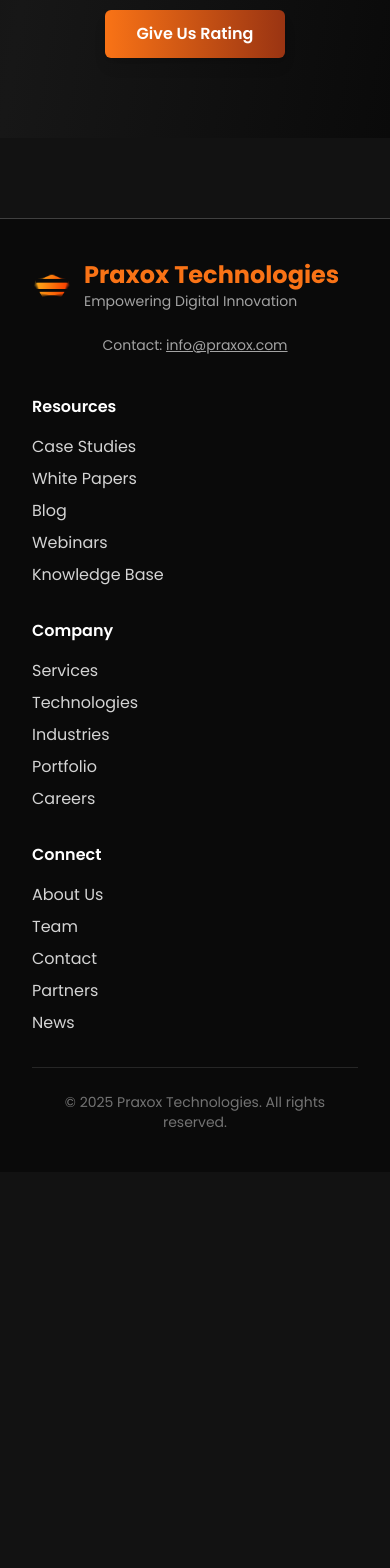
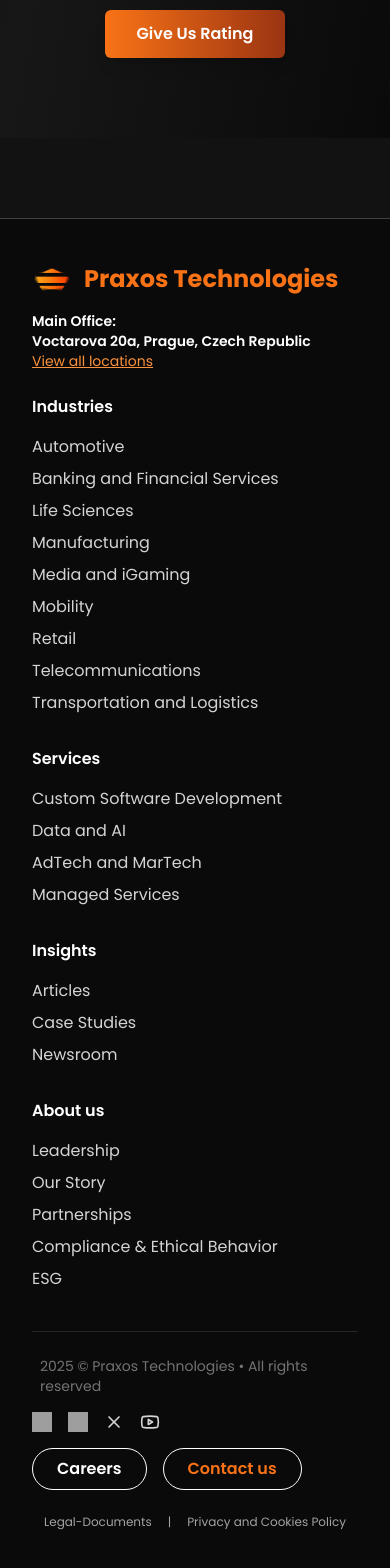
Before and after one commit to sameer6699/praxox-technologies-react-website, a React (Vite) app: page / in a window 390 px wide. Shown: the part 7396-8964 px from the top of the page. Before the commit the page ends 8568 px from the top, so only its background shows below. Built offline with nearby package versions, Linux system fonts and the light colour scheme; grey boxes are pictures that could not be loaded.

Commit message:
Added Footer Section

```diff
--- a/src/components/Footer.jsx
+++ b/src/components/Footer.jsx
@@ -1,72 +1,120 @@
-import { resourcesLinks, platformLinks, communityLinks } from "../constants";
 import logo from "../assets/logo.png";
+import { Linkedin, Instagram, X, Youtube } from "lucide-react";
+
+const industries = [
+  "Automotive",
+  "Banking and Financial Services",
+  "Life Sciences",
+  "Manufacturing",
+  "Media and iGaming",
+  "Mobility",
+  "Retail",
+  "Telecommunications",
+  "Transportation and Logistics",
+];
+
+const services = [
+  "Custom Software Development",
+  "Data and AI",
+  "AdTech and MarTech",
+  "Managed Services",
+];
+
+const insights = [
+  "Articles",
+  "Case Studies",
+  "Newsroom",
+];
+
+const aboutUs = [
+  "Leadership",
+  "Our Story",
+  "Partnerships",
+  "Compliance & Ethical Behavior",
+  "ESG",
+];
 
 const Footer = () => {
   return (
     <footer className="mt-20 border-t py-10 border-neutral-700 bg-neutral-950 text-neutral-200 w-full">
       <div className="px-8 w-full">
-        <div className="flex flex-col lg:flex-row lg:items-center lg:justify-between mb-10 w-full">
-          <div className="flex items-center mb-6 lg:mb-0">
-            <img src={logo} alt="Praxox Technologies Logo" className="h-10 w-10 mr-3" />
-            <div>
-              <span className="text-2xl font-bold text-orange-500">Praxox Technologies</span>
-              <div className="text-sm text-neutral-400">Empowering Digital Innovation</div>
+        <div className="flex flex-col lg:flex-row lg:items-start lg:justify-between mb-10 w-full">
+          {/* Logo, Name, and Address Column */}
+          <div className="flex flex-col mb-6 lg:mb-0 lg:w-1/4">
+            <div className="flex items-center mb-2">
+              <img src={logo} alt="Logo" className="h-10 w-10 mr-3" />
+              <span className="text-2xl font-bold text-orange-500 whitespace-nowrap">Praxos Technologies</span>
+            </div>
+            <div className="text-sm text-neutral-400 mt-1">
+              <div className="font-semibold text-white">Main Office:</div>
+              <div className="font-semibold text-white">Voctarova 20a, Prague, Czech Republic</div>
+              <a href="#" className="text-orange-400 underline">View all locations</a>
             </div>
           </div>
-          <div className="text-neutral-400 text-sm text-center lg:text-right">
-            <span>Contact: </span>
-            <a href="mailto:info@praxox.com" className="underline hover:text-orange-400">info@praxox.com</a>
-          </div>
-        </div>
-        <div className="grid grid-cols-1 sm:grid-cols-2 lg:grid-cols-3 gap-8 mb-8 w-full">
+          {/* Main Links */}
+          <div className="grid grid-cols-1 sm:grid-cols-2 lg:grid-cols-4 gap-8 w-full lg:w-auto">
             <div>
-            <h3 className="text-md font-semibold mb-4 text-white">Resources</h3>
+              <h3 className="text-md font-semibold mb-4 text-white">Industries</h3>
               <ul className="space-y-2">
-              {resourcesLinks.map((link, index) => (
-                <li key={index}>
-                  <a
-                    href={link.href}
-                    className="text-neutral-300 hover:text-orange-400"
-                  >
-                    {link.text}
-                  </a>
-                </li>
+                {industries.map((item, idx) => (
+                  <li key={idx} className="text-neutral-300">{item}</li>
                 ))}
               </ul>
             </div>
             <div>
-            <h3 className="text-md font-semibold mb-4 text-white">Company</h3>
+              <h3 className="text-md font-semibold mb-4 text-white">Services</h3>
               <ul className="space-y-2">
-              {platformLinks.map((link, index) => (
-                <li key={index}>
-                  <a
-                    href={link.href}
-                    className="text-neutral-300 hover:text-orange-400"
-                  >
-                    {link.text}
-                  </a>
-                </li>
+                {services.map((item, idx) => (
+                  <li key={idx} className="text-neutral-300">{item}</li>
                 ))}
               </ul>
             </div>
             <div>
-            <h3 className="text-md font-semibold mb-4 text-white">Connect</h3>
+              <h3 className="text-md font-semibold mb-4 text-white">Insights</h3>
               <ul className="space-y-2">
-              {communityLinks.map((link, index) => (
-                <li key={index}>
-                  <a
-                    href={link.href}
-                    className="text-neutral-300 hover:text-orange-400"
-                  >
-                    {link.text}
-                  </a>
-                </li>
+                {insights.map((item, idx) => (
+                  <li key={idx} className="text-neutral-300">{item}</li>
+                ))}
+              </ul>
+            </div>
+            <div>
+              <h3 className="text-md font-semibold mb-4 text-white">About us</h3>
+              <ul className="space-y-2">
+                {aboutUs.map((item, idx) => (
+                  <li key={idx} className="text-neutral-300">{item}</li>
                 ))}
               </ul>
             </div>
           </div>
-        <div className="border-t border-neutral-800 pt-6 text-center text-neutral-500 text-sm w-full">
-          &copy; {new Date().getFullYear()} Praxox Technologies. All rights reserved.
+        </div>
+        {/* Bottom Row */}
+        <div className="flex flex-col md:flex-row md:items-center md:justify-between border-t border-neutral-800 pt-6 w-full">
+          <div className="flex items-center mb-4 md:mb-0">
+            <span className="text-orange-500 mr-2">{/* You can add a small logo icon here if you want */}</span>
+            <span className="text-neutral-500 text-sm">2025 © Praxos Technologies • All rights reserved</span>
+          </div>
+          <div className="flex items-center space-x-4 mb-4 md:mb-0">
+            <a href="#" aria-label="LinkedIn">
+              <img src="https://img.icons8.com/fluency/240/linkedin.png" alt="linkedin" className="w-5 h-5 hover:scale-110 transition-transform" />
+            </a>
+            <a href="#" aria-label="Instagram">
+              <img src="https://img.icons8.com/fluency/240/instagram-new.png" alt="instagram-new" className="w-5 h-5 hover:scale-110 transition-transform" />
+            </a>
+            <a href="#" aria-label="X"><X className="w-5 h-5 text-neutral-300 hover:text-orange-500" /></a>
+            <a href="#" aria-label="YouTube"><Youtube className="w-5 h-5 text-neutral-300 hover:text-orange-500" /></a>
+          </div>
+          <div className="flex items-center space-x-4">
+            <a href="#" className="border border-white text-white rounded-full px-6 py-2 font-semibold hover:bg-white hover:text-orange-600 transition">Careers</a>
+            <a href="#" className="border border-white text-orange-500 rounded-full px-6 py-2 font-semibold hover:bg-orange-500 hover:text-white transition">Contact us</a>
+          </div>
+        </div>
+        {/* Legal Links */}
+        <div className="flex flex-col md:flex-row md:justify-between items-center mt-6 text-neutral-400 text-xs space-y-2 md:space-y-0">
+          <div className="flex space-x-4">
+            <a href="#" className="hover:text-orange-400">Legal-Documents</a>
+            <span>|</span>
+            <a href="#" className="hover:text-orange-400">Privacy and Cookies Policy</a>
+          </div>
         </div>
       </div>
     </footer>
```
Lines whose indentation alone changed are shown as unchanged.
